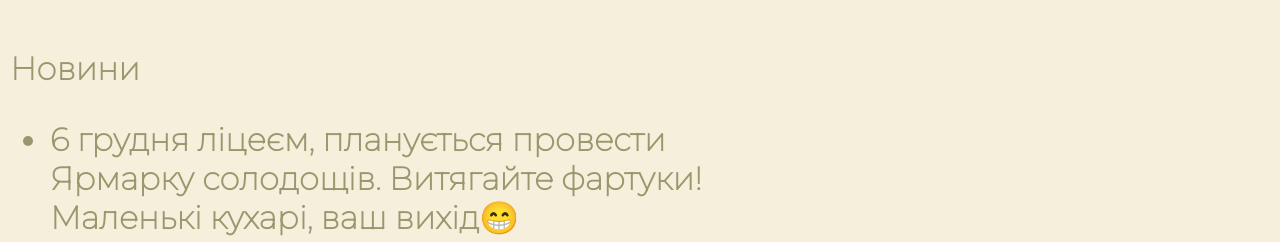
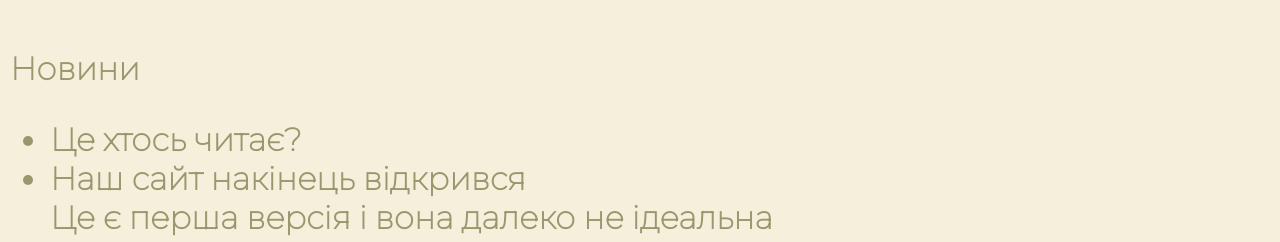
Before and after one commit to morl1x/my-Class-Site, a plain HTML site: page index.html in a window 1280 px wide. Shown: the part 558-800 px from the top of the page. Drawn offline with Linux system fonts and the light colour scheme.

Commit message:
Update index.html

```diff
--- a/index.html
+++ b/index.html
@@ -29,7 +29,7 @@
             <br>
                 Новини
                 <ul>
-                    <li>6 грудня ліцеєм, планується провести<br>Ярмарку солодощів. Витягайте фартуки!<br>Маленькі кухарі, ваш вихід😁</li>
+                    <li>Це хтось читає?
                     <br>
                     <li>Наш сайт накінець відкрився<br>Це є перша версія і вона далеко не ідеальна<br>Але все ж наш класс зміг вирізнитись<br>Напишіть у вайбер чат классу вашу думку!</li>
                 </ul>
```
